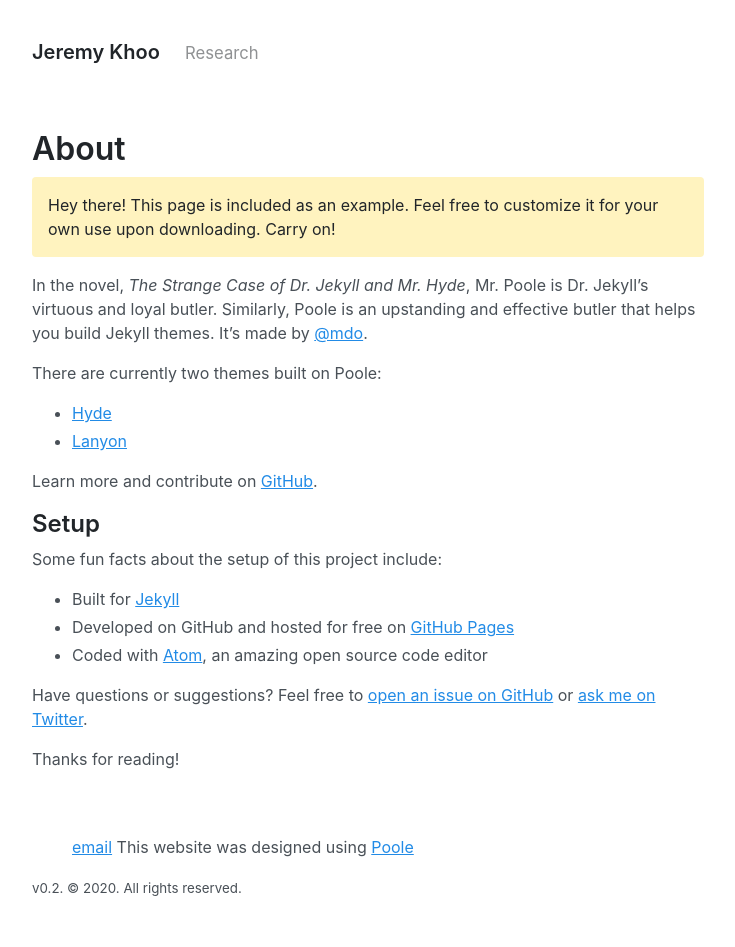
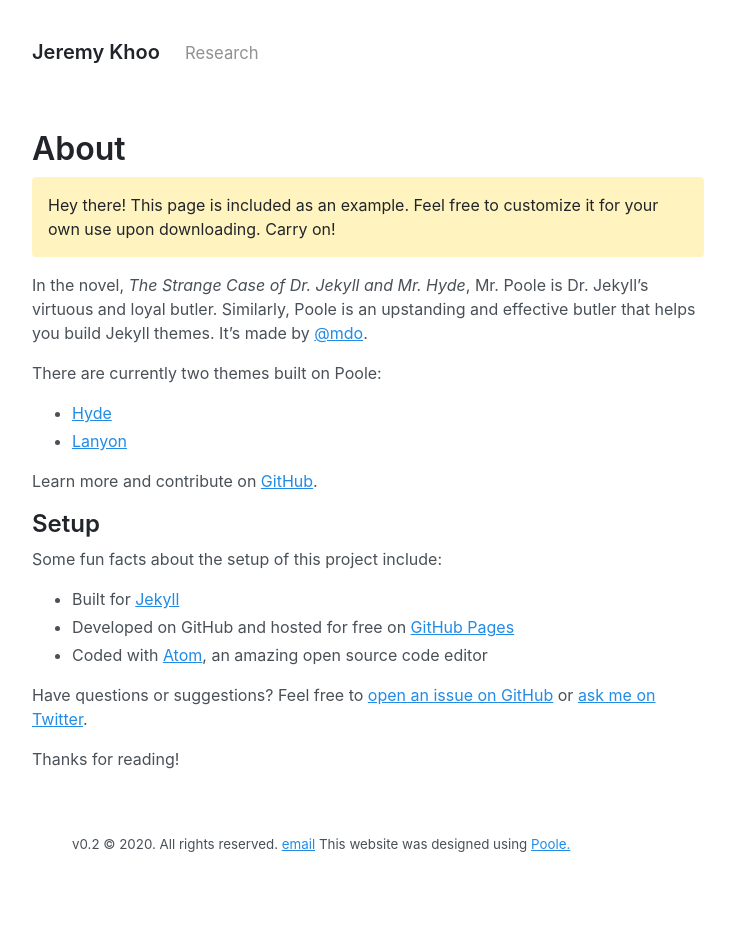
Before and after one commit to jeremy-khoo/jeremy-khoo.github.io, a Jekyll site: the page built from about.md, in a window 1280 px wide. Shown: the whole page, without its empty margins (272-1007 px from the left). Built offline with Jekyll 4.4.1, drawn with Linux system fonts in a browser that asks for light colours; after the commit the page ends 903 px from its top, so only the background shows below that.

Commit message:
footer 2.12

```diff
--- a/_layouts/default.html
+++ b/_layouts/default.html
@@ -23,12 +23,12 @@
       </main>
 
       <footer class="footer">
-        <ul>
-          <li style="list-style:none;display:inline;margin:0;padding:0;"><a href="mailto:jkhoo@princeton.edu">email</a></li>
-          <li style="list-style:none;display:inline;margin:0;padding:0;"> This website was designed using <a href="https://github.com/poole/poole/blob/master/LICENSE.md">Poole</a></li>
-        </ul>
         <small>
-          v0.2. &copy; <time datetime="{{ site.time | date_to_xmlschema }}">{{ site.time | date: '%Y' }}</time>. All rights reserved.
+          <ul>
+            <li style="list-style:none;display:inline;margin: 20px auto 40px;"> v0.2 &copy; <time datetime="{{ site.time | date_to_xmlschema }}">{{ site.time | date: '%Y' }}</time>. All rights reserved. </li>
+            <li style="list-style:none;display:inline;margin: 20px auto 40px;"><a href="mailto:jkhoo@princeton.edu">email</a></li>
+            <li style="list-style:none;display:inline;margin: 20px auto 40px;">This website was designed using <a href="https://github.com/poole/poole/blob/master/LICENSE.md">Poole.</a></li>
+          </ul>
         </small>
       </footer>
     </div>
```
